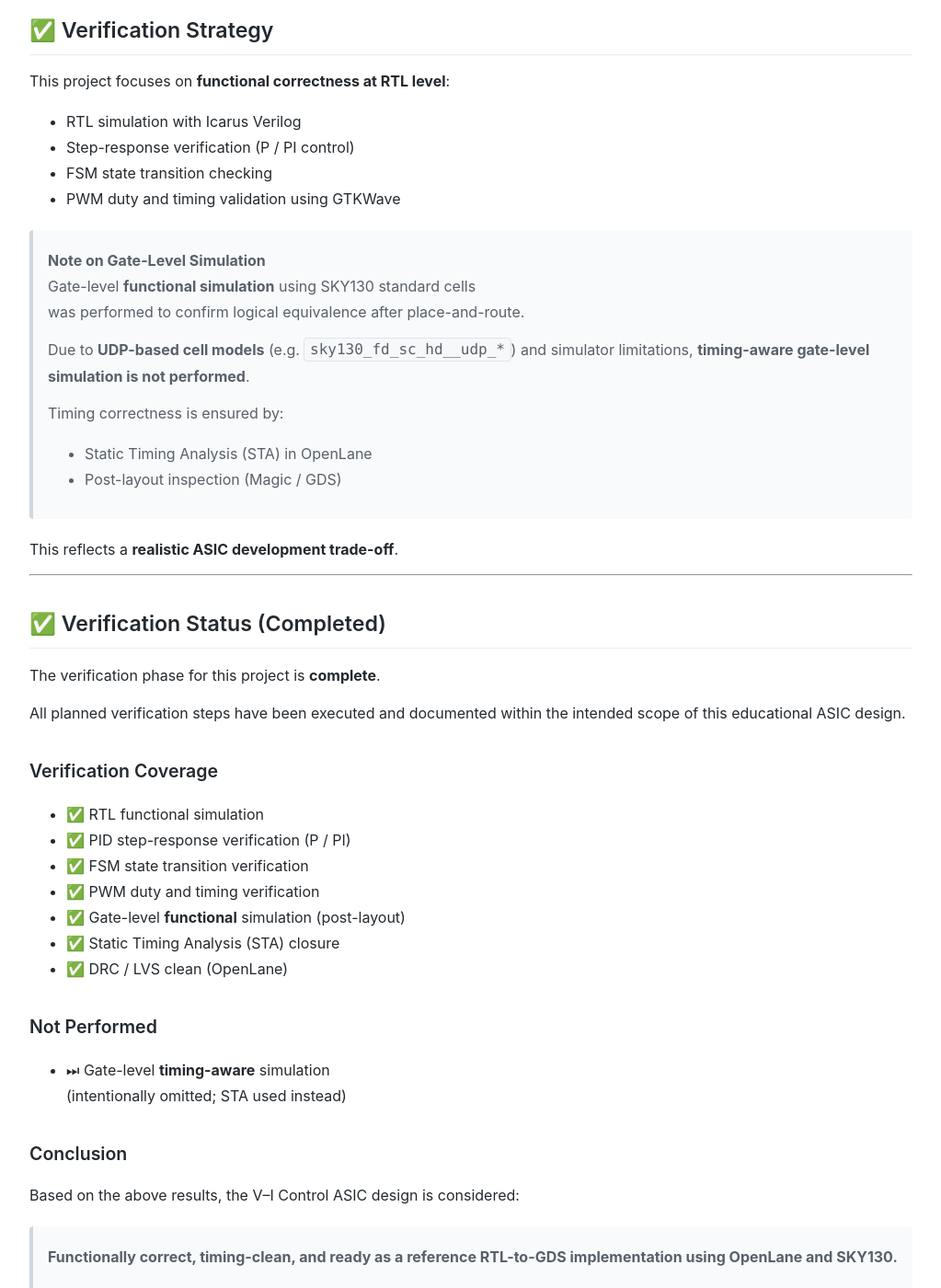
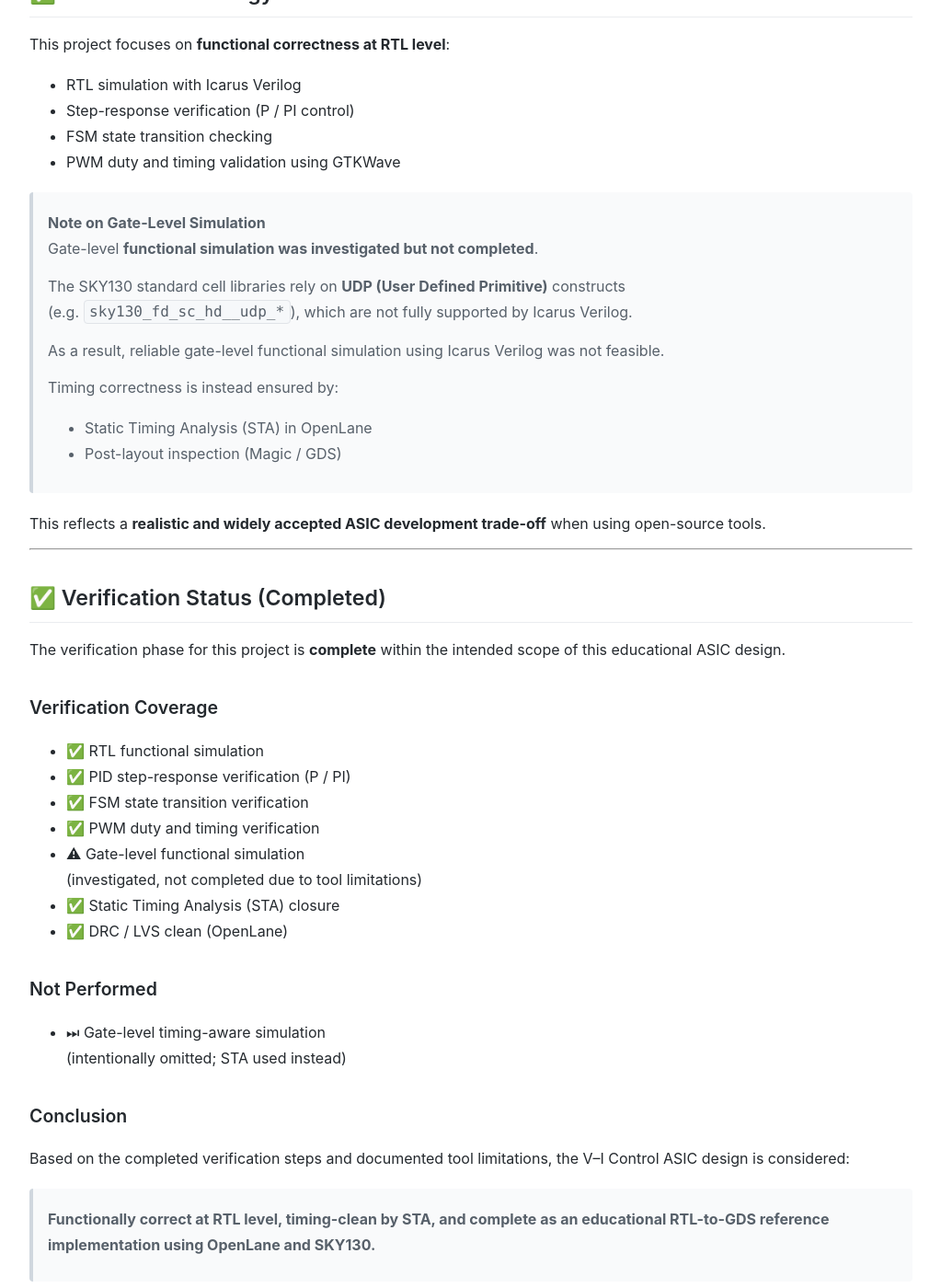
Before and after one commit to Samizo-AITL/vi-control-asic-sky130, a Jekyll site: the page built from docs/index.md, in a window 1280 px wide and 1400 px high, scrolled down 3387 px. Shown: the whole window at 92% size, without its empty margins (128-1151 px from the left). Built offline with Jekyll 4.4.1, drawn with Linux system fonts in a browser that asks for light colours; some of the changed text lies outside the part shown.

Commit message:
Update index.md

````diff
--- a/docs/index.md
+++ b/docs/index.md
@@ -65,7 +65,6 @@ V[n], I[n]
 +-----------+
 ```
 
-
 ---
 
 ## 📚 Documentation Structure
@@ -98,8 +97,8 @@ Synthesis, place & route, STA, and layout inspection.
 
 ### 6️⃣ Gate-level Simulation (Functional)
 ➡️ **[06_gate_sim_functional.md](06_gate_sim_functional.md)**
-Post-layout functional verification using SKY130 standard cells
-(no timing, logical equivalence check).
+Gate-level simulation **investigation and technical assessment**
+(post-layout, functional intent).
 
 ---
 
@@ -115,8 +114,6 @@ This appendix clarifies:
 - Which verification phase it belongs to
 - Why similar-looking figures exist (comparison / stepwise validation)
 
-It is recommended to consult the appendix when reviewing waveforms or layouts.
-
 ---
 
 ## ✅ Verification Strategy
@@ -129,26 +126,28 @@ This project focuses on **functional correctness at RTL level**:
 - PWM duty and timing validation using GTKWave
 
 > **Note on Gate-Level Simulation**
-> Gate-level **functional simulation** using SKY130 standard cells
-> was performed to confirm logical equivalence after place-and-route.
+> Gate-level **functional simulation was investigated but not completed**.
 >
-> Due to **UDP-based cell models**
-> (e.g. `sky130_fd_sc_hd__udp_*`) and simulator limitations,
-> **timing-aware gate-level simulation is not performed**.
+> The SKY130 standard cell libraries rely on
+> **UDP (User Defined Primitive)** constructs
+> (e.g. `sky130_fd_sc_hd__udp_*`),
+> which are not fully supported by Icarus Verilog.
 >
-> Timing correctness is ensured by:
+> As a result, reliable gate-level functional simulation
+> using Icarus Verilog was not feasible.
+>
+> Timing correctness is instead ensured by:
 > - Static Timing Analysis (STA) in OpenLane
 > - Post-layout inspection (Magic / GDS)
 
-This reflects a **realistic ASIC development trade-off**.
+This reflects a **realistic and widely accepted ASIC development trade-off**
+when using open-source tools.
 
 ---
 
 ## ✅ Verification Status (Completed)
 
-The verification phase for this project is **complete**.
-
-All planned verification steps have been executed and documented
+The verification phase for this project is **complete**
 within the intended scope of this educational ASIC design.
 
 ### Verification Coverage
@@ -157,20 +156,23 @@ within the intended scope of this educational ASIC design.
 - ✅ PID step-response verification (P / PI)
 - ✅ FSM state transition verification
 - ✅ PWM duty and timing verification
-- ✅ Gate-level **functional** simulation (post-layout)
+- ⚠ Gate-level functional simulation
+  (investigated, not completed due to tool limitations)
 - ✅ Static Timing Analysis (STA) closure
 - ✅ DRC / LVS clean (OpenLane)
 
 ### Not Performed
 
-- ⏭ Gate-level **timing-aware** simulation
+- ⏭ Gate-level timing-aware simulation
   (intentionally omitted; STA used instead)
 
 ### Conclusion
 
-Based on the above results, the V–I Control ASIC design is considered:
+Based on the completed verification steps and documented tool limitations,
+the V–I Control ASIC design is considered:
 
-> **Functionally correct, timing-clean, and ready as a reference RTL-to-GDS implementation
+> **Functionally correct at RTL level, timing-clean by STA,
+> and complete as an educational RTL-to-GDS reference implementation
 > using OpenLane and SKY130.**
 
 This concludes the verification phase of the project.
````
